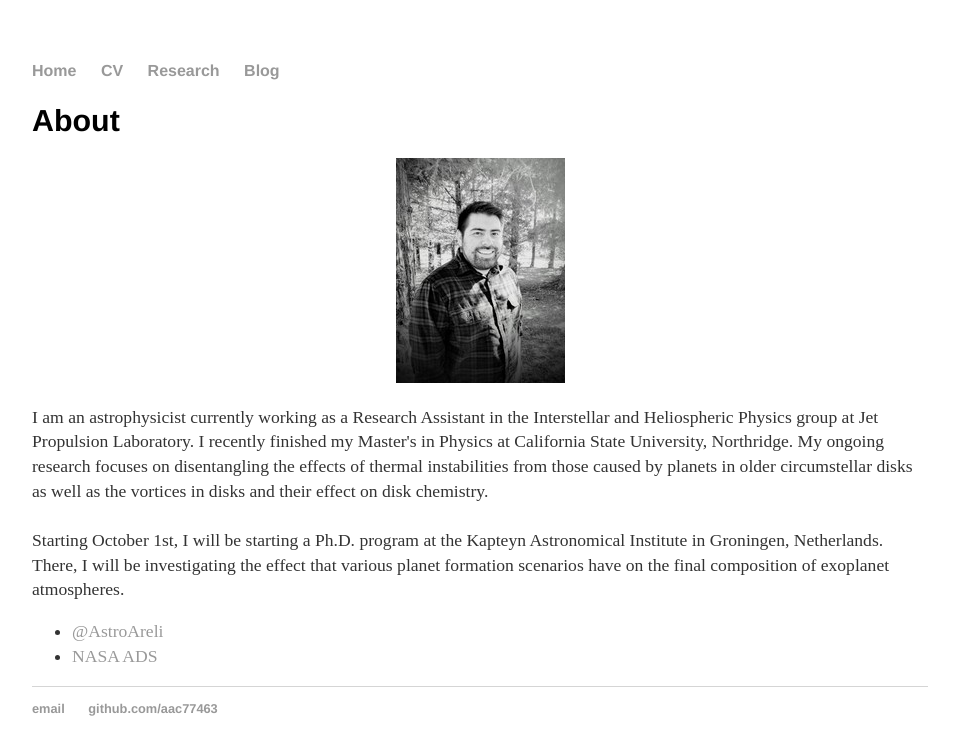
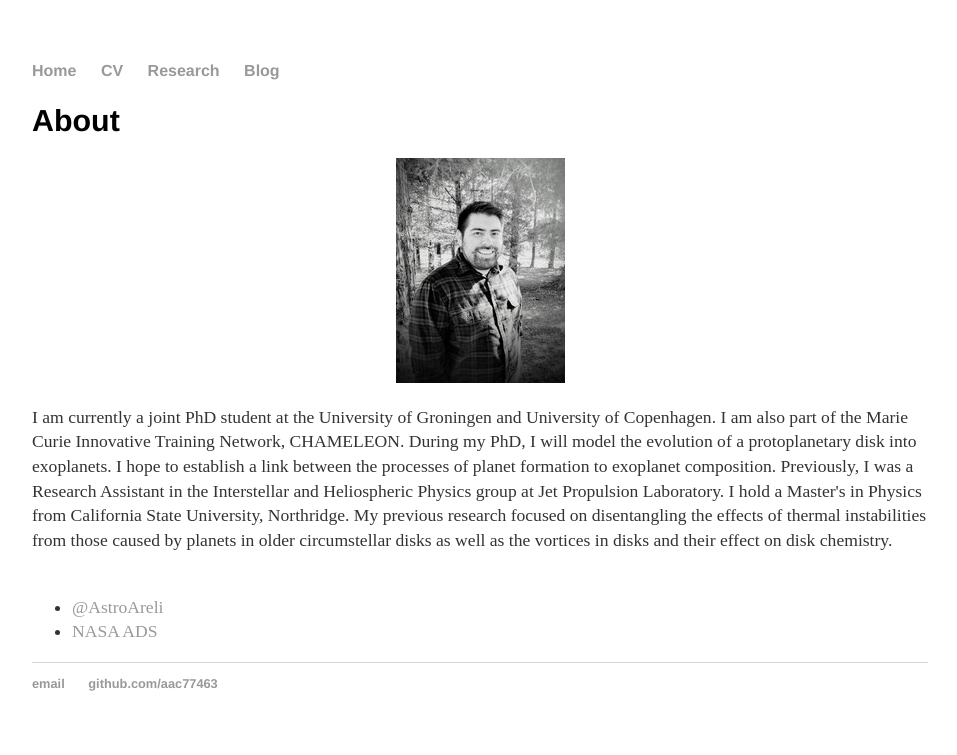
Before and after one commit to aac77463/aac77463.github.io, a Jekyll site: the page built from index.html, in a window 1280 px wide. Shown: the top 755 px of the page, without its empty margins (160-1117 px from the left). Built offline with Jekyll 4.4.1, drawn with Linux system fonts in a browser that asks for light colours.

Commit message:
changed index and added new cv

```diff
--- a/index.html
+++ b/index.html
@@ -16,9 +16,11 @@ title: Home | Areli Castrej&oacute;n
     <img src="profpicre.jpg">
   </div>
 
-  <p> I am an astrophysicist currently working as a Research Assistant in the Interstellar and Heliospheric Physics group at Jet Propulsion Laboratory. I recently finished my Master's in Physics at California State University, Northridge. My ongoing research focuses on disentangling the effects of thermal instabilities from those caused by planets in older circumstellar disks as well as the vortices in disks and their effect on disk chemistry. <br><br>
+  <p> I am currently a joint PhD student at the University of Groningen and University of Copenhagen. I am also part of the Marie Curie Innovative Training Network, CHAMELEON. During my PhD, I will model the evolution of a protoplanetary disk into exoplanets. I hope to establish a link between the processes of planet formation to exoplanet composition.
 
-  Starting October 1st, I will be starting a Ph.D. program at the Kapteyn Astronomical Institute in Groningen, Netherlands. There, I will be investigating the effect that various planet formation scenarios have on the final composition of exoplanet atmospheres.</p>
+    Previously, I was a Research Assistant in the Interstellar and Heliospheric Physics group at Jet Propulsion Laboratory. I hold a Master's in Physics from California State University, Northridge. My previous research focused on disentangling the effects of thermal instabilities from those caused by planets in older circumstellar disks as well as the vortices in disks and their effect on disk chemistry. <br><br>
+
+  </p>
 
   <div>
     <ul class="contacts">
```
Also changed, not shown: 1 other file.
